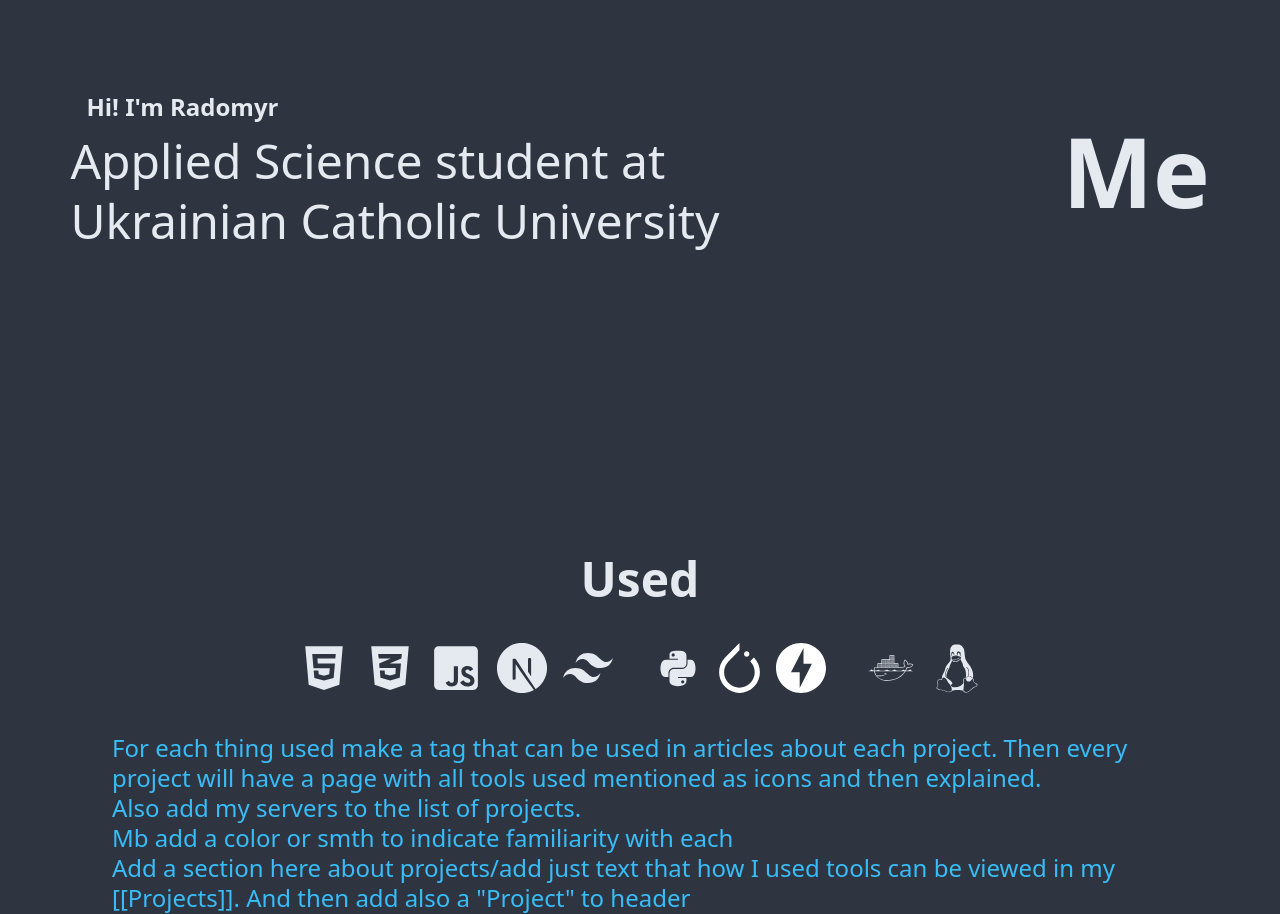
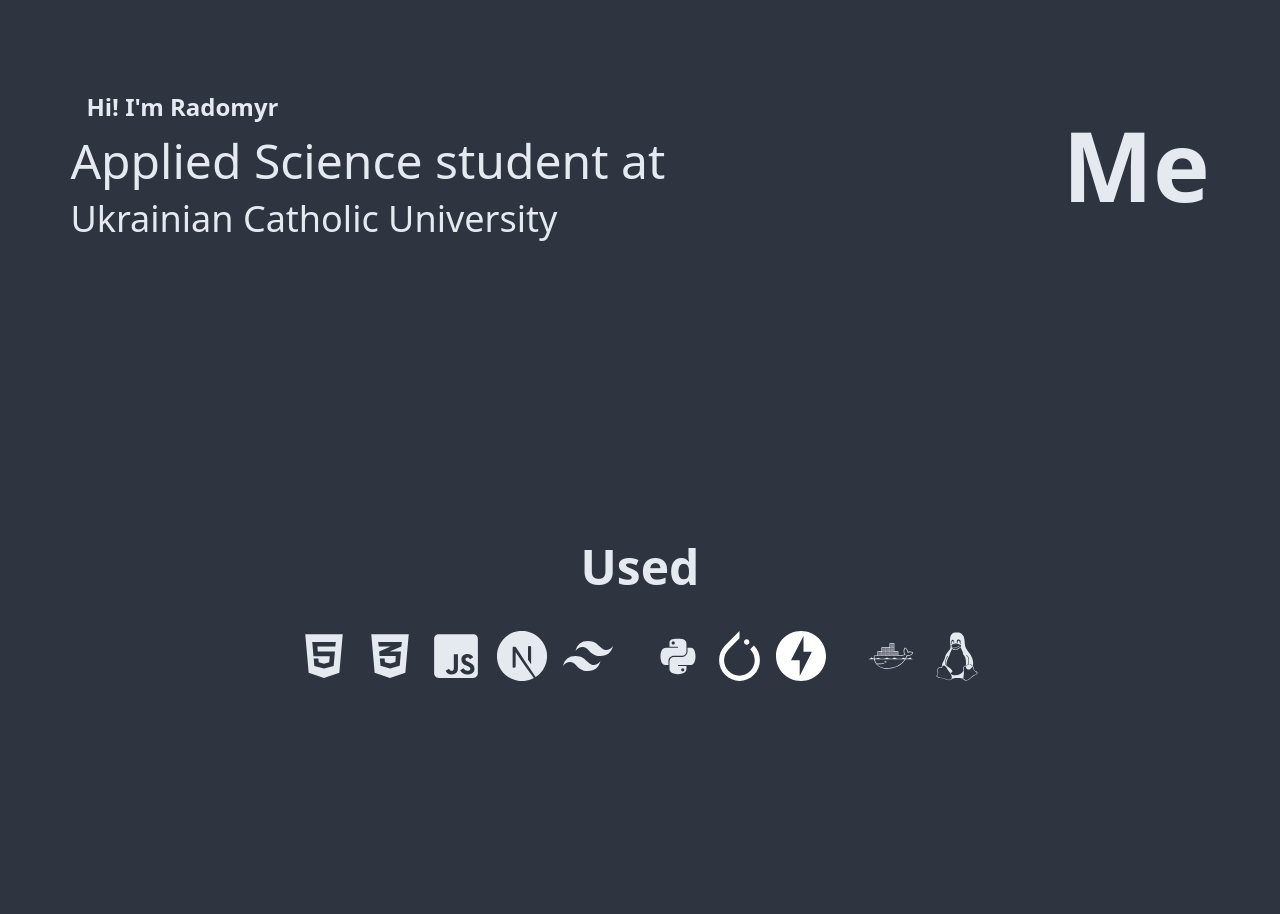
Before and after one commit to rhusiev/site, a Next.js app: page / in a window 1280 px wide. Shown: the part 320-1234 px from the top of the page. After the commit the page ends 1001 px from the top, so only its background shows below. Built offline with nearby package versions, Linux system fonts and the light colour scheme.

Commit message:
Remove unnecessary text from main page

```diff
--- a/app/(headerlayout)/page.tsx
+++ b/app/(headerlayout)/page.tsx
@@ -18,14 +18,15 @@ export default function Page(): JSX.Element {
                         Hi! I'm Radomyr
                     </h1>
                     <p className="text-3xl font-medium leading-tight lg:text-5xl lg:leading-tight">
-                        Applied Science student at Ukrainian Catholic University
+                        Applied Science student at
                     </p>
+                    <p className="text-2xl lg:text-4xl">Ukrainian Catholic University</p>
                 </div>
                 <h1 className="text-6xl font-bold lg:text-8xl">Me</h1>
             </div>
             <div className="mt-40 flex flex-col items-center justify-center gap-10">
                 <h1 className="text-3xl font-bold lg:text-5xl">Used</h1>
-                <div className="flex flex-row items-center justify-center gap-10">
+                <div className="flex flex-col items-center justify-center gap-10 md:flex-row">
                     <div className="flex flex-row items-center justify-center gap-4">
                         <FaHtml5 size={50} className={iconClassNames} />
                         <FaCss3Alt size={50} className={iconClassNames} />
@@ -53,19 +54,6 @@ export default function Page(): JSX.Element {
                         <DiLinux size={50} className={iconClassNames} />
                     </div>
                 </div>
-                <p className="text-xl font-medium leading-tight text-sky-400 lg:text-2xl lg:leading-tight">
-                    For each thing used make a tag that can be used in articles
-                    about each project. Then every project will have a page with
-                    all tools used mentioned as icons and then explained.
-                    <br />
-                    Also add my servers to the list of projects.
-                    <br />
-                    Mb add a color or smth to indicate familiarity with each
-                    <br />
-                    Add a section here about projects/add just text that how I
-                    used tools can be viewed in my [[Projects]]. And then add
-                    also a "Project" to header
-                </p>
             </div>
         </div>
     );
```
